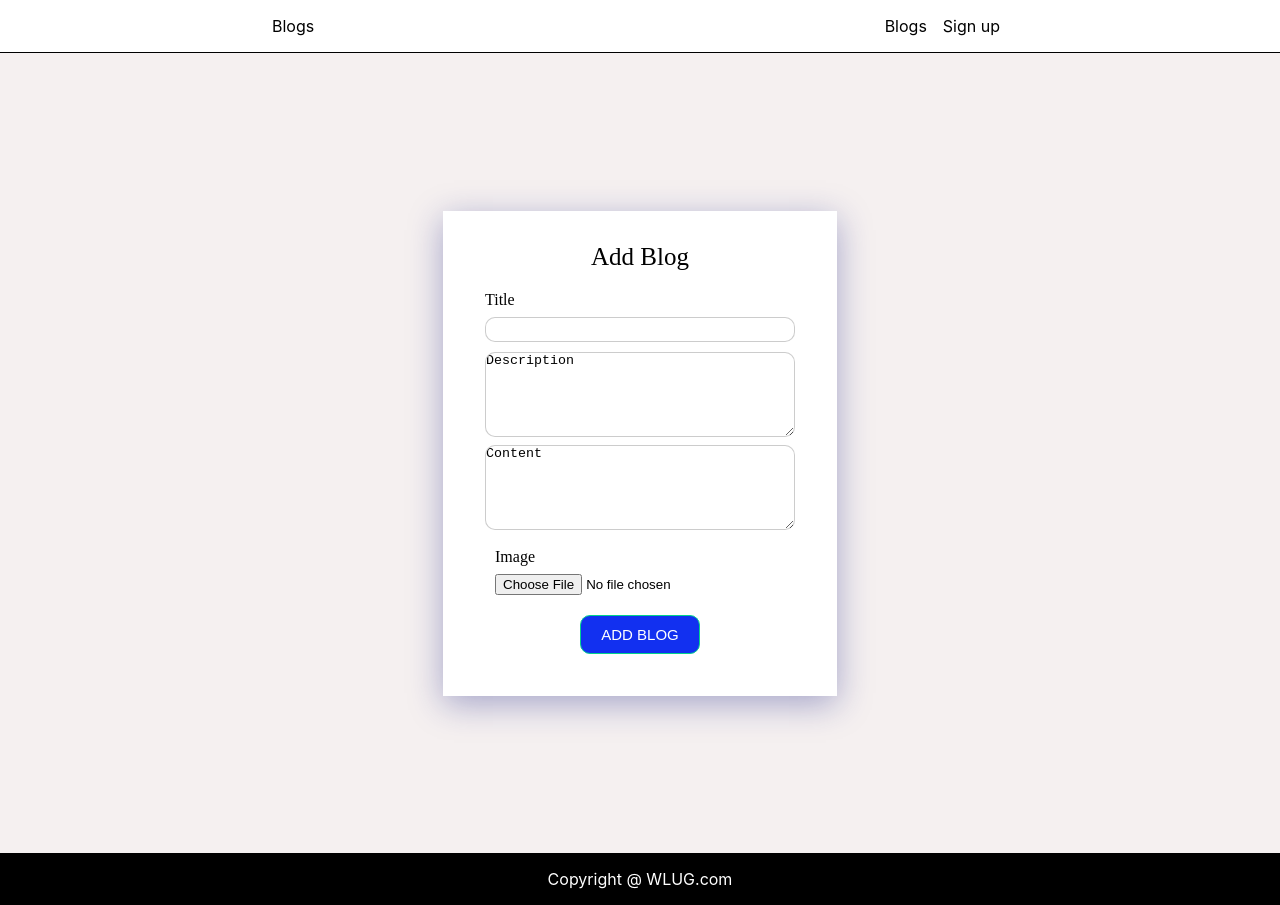
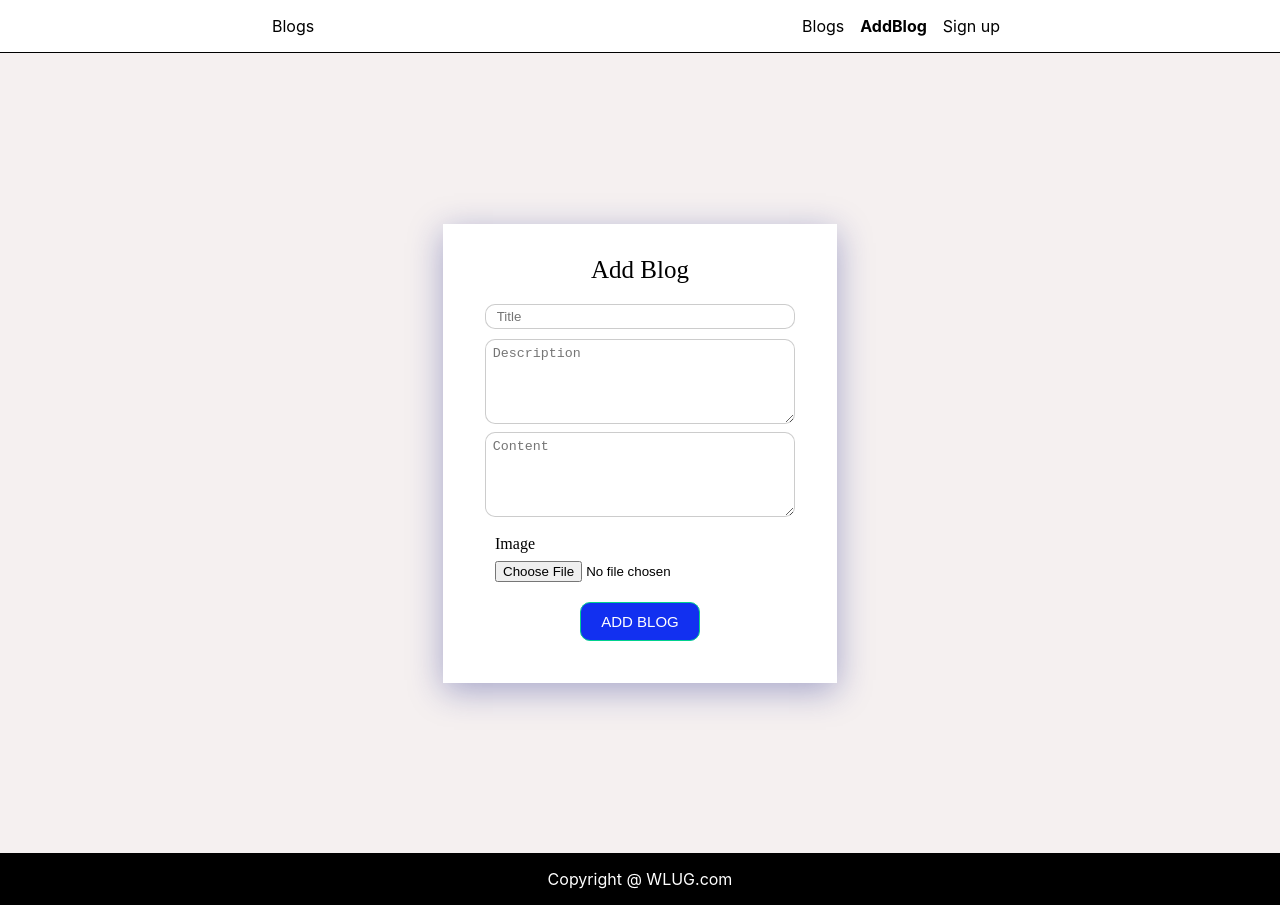
Before and after one commit to swarraaa/Techno_Frontend, a React (Create React App) app: page /blogform in a window 1280 px wide. Built offline with nearby package versions, Linux system fonts and the light colour scheme.

Commit message:
Feat: making add blog form visible

```diff
--- a/src/components/Blogform/Blogf.css
+++ b/src/components/Blogform/Blogf.css
@@ -47,15 +47,21 @@ button[typeof="submit"]:hover {
   background: #01d28e;
 }
 
-input[type="text"],
-input[type="textview"]{
+.input-container input[type="text"],
+.input-container input[type="textview"] {
   height: 25px;
   border: 1px solid rgba(0, 0, 0, 0.2);
   border-radius: 10px;
+  padding: 0.8em !important;
 }
 
-.description,.content
-{
+input[type="textview"] {
+  padding: 0.5em;
+}
+
+.description,
+.content {
+  padding: 0.5em;
   width: 310px;
   height: 85px;
   border: 1px solid rgba(0, 0, 0, 0.2);
@@ -77,14 +83,14 @@ input[type="submit"]:hover {
   background: #01d28e;
 }
 
-.text-container{
+.text-container {
   display: flex;
   flex-direction: column;
   gap: 8px;
   margin: 10px;
 }
 
-.final-container{
+.final-container {
   display: flex;
   justify-content: center;
   align-items: center;
--- a/src/components/Blogform/Blogf.js
+++ b/src/components/Blogform/Blogf.js
@@ -8,13 +8,11 @@ const Blog_f = () => {
                 <div className="title">Add Blog</div>
                 <form id="wlug">
                     <div className="input-container">
-                        <label>Title</label>
-                        <input type="text" />
+                        <input type="text" placeholder="Title"/>
                     </div>
-                </form>
                 <div className="input-container">
-                    <textarea className="description">Description</textarea>
-                    <textarea className="content">Content</textarea>
+                    <textarea className="description" placeholder="Description"></textarea>
+                    <textarea className="content" placeholder="Content"></textarea>
                     <form>
                         <div className="input-container">
                             <label>Image</label>
@@ -25,6 +23,7 @@ const Blog_f = () => {
                         </div>
                     </form>
                 </div>
+                </form>
             </div>
         </div >
     );
--- a/src/components/Navbar/Navbar.jsx
+++ b/src/components/Navbar/Navbar.jsx
@@ -1,6 +1,6 @@
-import React from 'react'
-import styles from './Navbar.module.css'
-import { NavLink } from 'react-router-dom'
+import React from "react";
+import styles from "./Navbar.module.css";
+import { NavLink } from "react-router-dom";
 
 const Navbar = () => {
   return (
@@ -8,12 +8,28 @@ const Navbar = () => {
       <div className={styles.innerNav}>
         <div className={styles.logo}>Blogs</div>
         <div className={styles.navigations}>
-          <NavLink to='/'>Blogs</NavLink>
-          <NavLink to='/signup'>Sign up</NavLink>
+          <NavLink
+            className={(navData) => (navData.isActive ? styles.active : "")}
+            to="/"
+          >
+            Blogs
+          </NavLink>
+          <NavLink
+            className={(navData) => (navData.isActive ? styles.active : "")}
+            to="/blogform"
+          >
+            AddBlog
+          </NavLink>
+          <NavLink
+            className={(navData) => (navData.isActive ? styles.active : "")}
+            to="/signup"
+          >
+            Sign up
+          </NavLink>
         </div>
       </div>
     </div>
-  )
-}
+  );
+};
 
-export default Navbar
+export default Navbar;
--- a/src/components/Navbar/Navbar.module.css
+++ b/src/components/Navbar/Navbar.module.css
@@ -17,3 +17,7 @@
   text-decoration: none;
   margin: 0 0.5em;
 }
+
+.active {
+  font-weight: bold;
+}
--- a/src/components/Signup/Signupform.jsx
+++ b/src/components/Signup/Signupform.jsx
@@ -1,5 +1,5 @@
-import React from 'react'
-import './Signupform.css'
+import React, { useState } from "react";
+import styles from "./Signupform.module.css";
 
 const Signupform = () => {
   // React States
@@ -10,17 +10,17 @@ const Signupform = () => {
   const database = [
     {
       username: "user1",
-      password: "pass1"
+      password: "pass1",
     },
     {
       username: "user2",
-      password: "pass2"
-    }
+      password: "pass2",
+    },
   ];
 
   const errors = {
     uname: "invalid username",
-    pass: "invalid password"
+    pass: "invalid password",
   };
 
   const handleSubmit = (event) => {
@@ -49,24 +49,24 @@ const Signupform = () => {
   // Generate JSX code for error message
   const renderErrorMessage = (name) =>
     name === errorMessages.name && (
-      <div className="error">{errorMessages.message}</div>
+      <div className={styles.error}>{errorMessages.message}</div>
     );
 
   // JSX code for login form
   const renderForm = (
-    <div className="form">
+    <div className={styles.form}>
       <form onSubmit={handleSubmit}>
-        <div className="input-container">
+        <div className={styles.inputContainer}>
           <label>Username </label>
           <input type="text" name="uname" required />
           {renderErrorMessage("harsh")}
         </div>
-        <div className="input-container">
+        <div className={styles.inputContainer}>
           <label>Password </label>
           <input type="password" name="pass" required />
           {renderErrorMessage("pass")}
         </div>
-        <div className="button-container">
+        <div className={styles.buttonContainer}>
           <input type="submit" />
         </div>
       </form>
@@ -74,13 +74,13 @@ const Signupform = () => {
   );
 
   return (
-    <div className="app">
-      <div className="login-form">
-        <div className="title">Sign In</div>
+    <div className={styles.app}>
+      <div className={styles.loginForm}>
+        <div className={styles.title}>Sign In</div>
         {isSubmitted ? <div>User is successfully logged in</div> : renderForm}
       </div>
     </div>
   );
-}
+};
 
-export default Signupform
+export default Signupform;
--- a/src/components/Signup/Signupform.css
+++ b/src/components/Signup/Signupform.module.css
@@ -9,7 +9,7 @@
   background-color: rgb(245, 240, 240);
 }
 
-.login-form {
+.loginForm {
   background-color: white;
   padding: 2rem;
   box-shadow: 0 8px 32px 0 rgba(31, 38, 135, 0.37);
@@ -17,9 +17,11 @@
 
 input[type="text"],
 input[type="password"] {
-  height: 25px;
+  /* height: 25px; */
   border: 1px solid rgba(0, 0, 0, 0.2);
   border-radius: 10px;
+  /* padding: 0.5em 1em; */
+  padding: 1.3em 1.5em;
 }
 
 input[type="submit"] {
@@ -37,7 +39,7 @@ input[type="submit"]:hover {
   background: #01d28e;
 }
 
-.button-container {
+.buttonContainer {
   display: flex;
   justify-content: center;
 }
@@ -56,9 +58,10 @@ input[type="submit"]:hover {
   margin-bottom: 20px;
 }
 
-.input-container {
+.inputContainer {
   display: flex;
   flex-direction: column;
   gap: 8px;
-  margin: 10px;
+  /* margin: 10px; */
+  width: 100%;
 }
```
Also changed, not shown: 1 other file (tests, documents, lock files or other folders).
